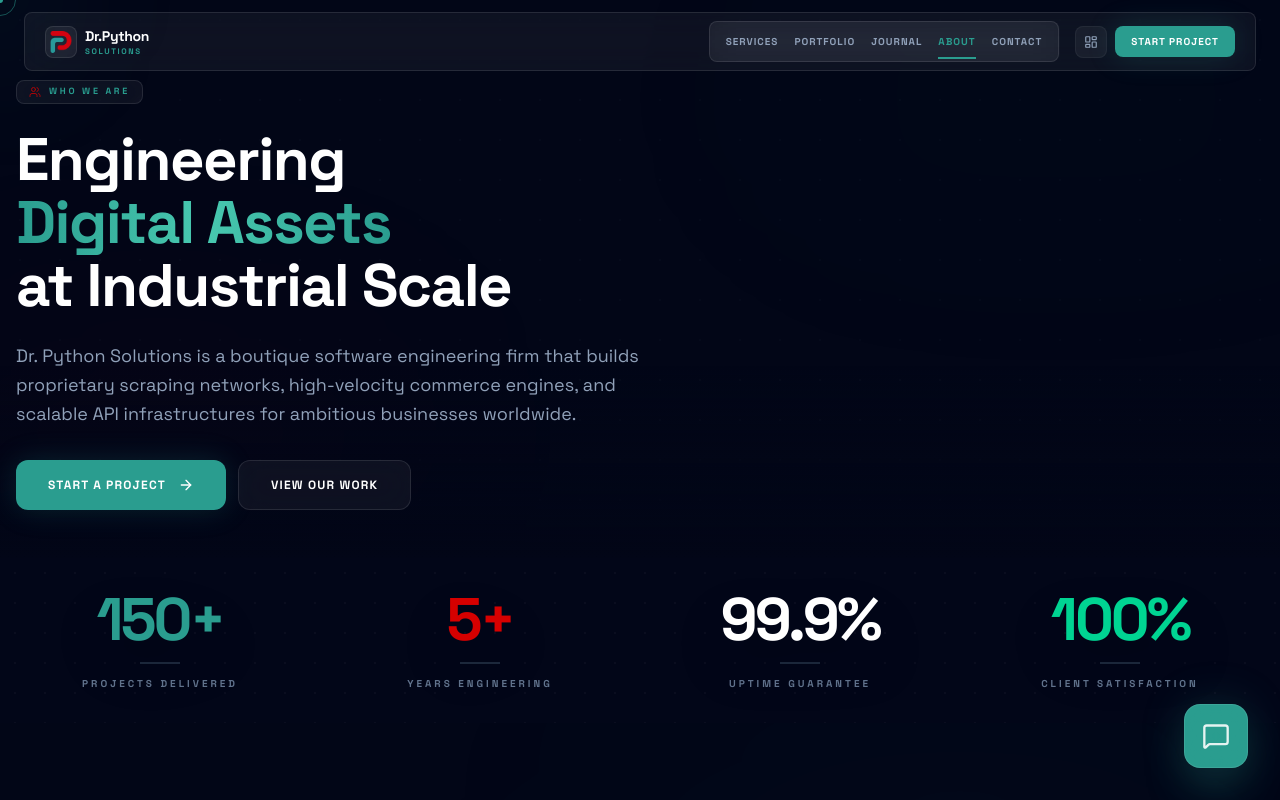
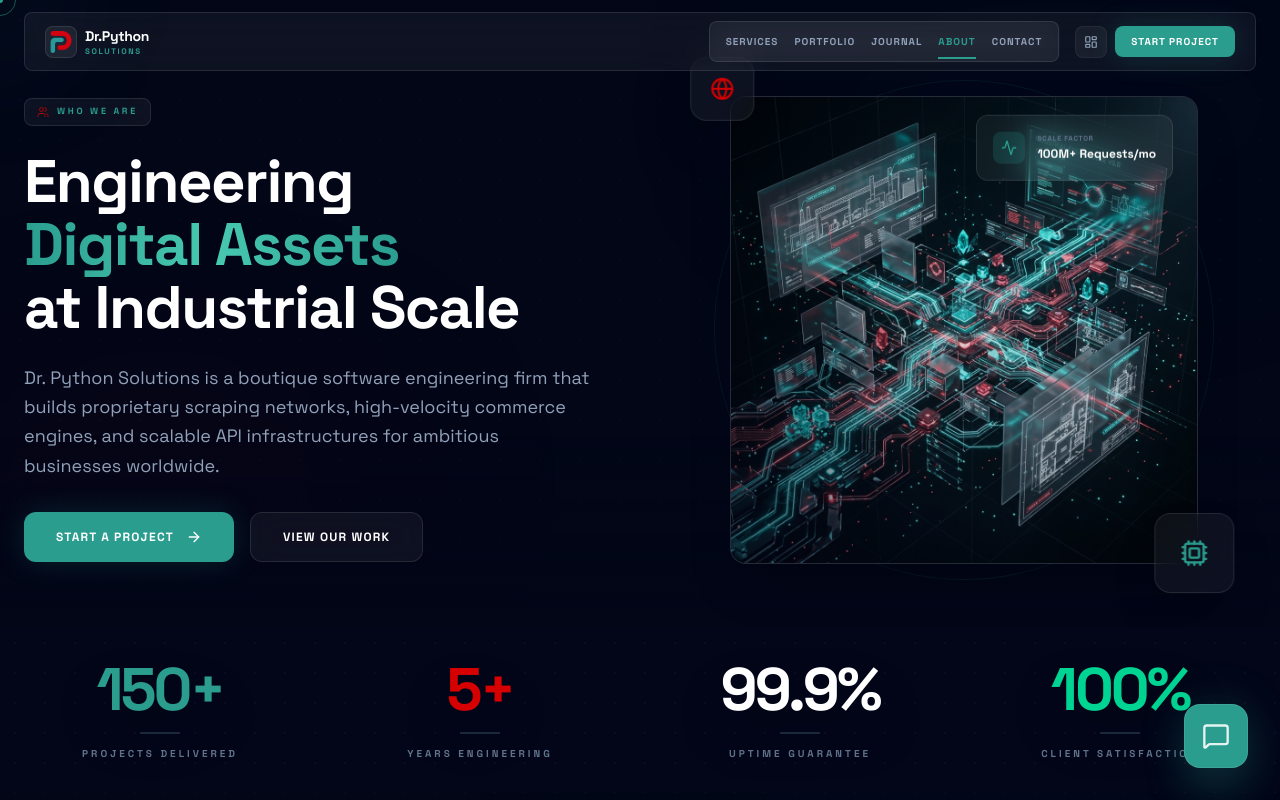
Before and after one commit to samircd4/web_agency_frontend, a Next.js app: page /about in a window 1280 px wide. Shown: the top 800 px of the page. Built offline with nearby package versions, Linux system fonts and the light colour scheme.

Commit message:
fix: import Image component in AboutUs

```diff
--- a/app/dashboard/DashboardView.jsx
+++ b/app/dashboard/DashboardView.jsx
@@ -108,8 +108,8 @@ export default function DashboardView() {
         )}
       </AnimatePresence>
 
-      <aside className={`fixed left-0 top-0 bottom-0 w-64 bg-slate-950 border-r border-white/5 z-[101] flex flex-col p-6 transition-transform duration-300 lg:translate-x-0 ${isSidebarOpen ? 'translate-x-0' : '-translate-x-full lg:translate-x-0'}`}>
-        <div className="flex items-center justify-between mb-10">
+      <aside className={`fixed left-4 top-4 bottom-4 w-60 bg-slate-950/80 backdrop-blur-xl border border-white/5 z-[101] flex flex-col p-5 rounded-xl transition-transform duration-300 lg:translate-x-0 ${isSidebarOpen ? 'translate-x-0' : '-translate-x-[110%] lg:translate-x-0'} shadow-2xl shadow-black/50`}>
+        <div className="flex items-center justify-between mb-8">
           <Link href="/" className="flex items-center gap-3 group">
             <div className="relative w-8 h-8 group-hover:scale-110 transition-transform duration-500">
               <div className="absolute inset-0 bg-brand-teal/20 rounded-lg blur-xl opacity-0 group-hover:opacity-100 transition-opacity" />
@@ -148,9 +148,9 @@ export default function DashboardView() {
                 setActiveTab(item.id);
                 setIsSidebarOpen(false);
               }}
-              className={`w-full flex items-center gap-3 px-4 py-2.5 rounded-lg text-[10px] font-black uppercase tracking-widest transition-all ${
+              className={`w-full flex items-center gap-3 px-4 py-2.5 rounded-lg text-[11px] font-black uppercase tracking-widest transition-all ${
                 activeTab === item.id
-                  ? 'bg-brand-teal/10 text-brand-teal border border-brand-teal/20'
+                  ? 'bg-brand-teal/10 text-brand-teal border border-brand-teal/20 shadow-glow-teal/5'
                   : 'text-slate-500 hover:text-white hover:bg-white/5'
               }`}
             >
@@ -163,16 +163,16 @@ export default function DashboardView() {
         {/* System Health */}
         <div className="mt-auto p-4 rounded-xl bg-white/[0.02] border border-white/5">
           <div className="flex items-center justify-between mb-3">
-            <span className="text-[8px] font-black uppercase tracking-widest text-slate-500">Node Status</span>
+            <span className="text-[8px] font-black uppercase tracking-widest text-slate-500">System</span>
             <span className="flex h-1.5 w-1.5 rounded-full bg-brand-teal animate-pulse" />
           </div>
           <div className="space-y-2">
             <div className="flex items-center justify-between text-[9px] font-bold">
               <span>Uptime</span>
-              <span className="text-white">99.99%</span>
+              <span className="text-white">99.9%</span>
             </div>
             <div className="flex items-center justify-between text-[9px] font-bold">
-              <span>Latency</span>
+              <span>Ping</span>
               <span className="text-white">12ms</span>
             </div>
           </div>
@@ -180,16 +180,16 @@ export default function DashboardView() {
       </aside>
 
       {/* Main Content Area */}
-      <main className="lg:pl-64 min-h-screen relative">
+      <main className="lg:pl-[272px] min-h-screen relative p-6 pr-8">
 
-        {/* Top Header Bar */}
-        <header className="h-16 border-b border-white/5 flex items-center justify-between px-6 bg-slate-950/50 backdrop-blur-md sticky top-0 z-40">
+        {/* Floating Top Header */}
+        <header className="h-14 bg-slate-950/50 backdrop-blur-md border border-white/10 rounded-xl flex items-center justify-between px-5 mb-8 sticky top-6 z-40 shadow-xl shadow-black/20">
           <div className="flex items-center gap-3">
-            <button onClick={() => setIsSidebarOpen(true)} className="lg:hidden p-2 -ml-2 text-slate-400 hover:text-white">
-              <Menu size={20} />
+            <button onClick={() => setIsSidebarOpen(true)} className="lg:hidden p-2 -ml-1 text-slate-400 hover:text-white">
+              <Menu size={18} />
             </button>
-            <div className="hidden sm:flex items-center gap-3 bg-white/5 border border-white/5 rounded-lg px-4 py-1.5 w-80">
-              <Search size={14} className="text-slate-500" />
+            <div className="hidden sm:flex items-center gap-3 bg-white/5 border border-white/5 rounded-lg px-4 py-1.5 w-64 lg:w-96">
+              <Search size={13} className="text-slate-500" />
               <input
                 type="text"
                 placeholder="Search mission protocols..."
@@ -198,33 +198,33 @@ export default function DashboardView() {
             </div>
           </div>
 
-          <div className="flex items-center gap-3">
+          <div className="flex items-center gap-2">
             <button
               onClick={() => setActiveTab('comms')}
-              className="relative p-2 rounded-lg bg-white/5 text-slate-400 hover:text-white transition-all"
+              className="relative p-2 rounded-lg bg-white/5 text-slate-400 hover:text-white transition-all border border-white/5"
             >
-              <MessageSquare size={16} />
+              <MessageSquare size={14} />
               <span className="absolute top-1.5 right-1.5 w-1.5 h-1.5 bg-brand-teal rounded-full border border-slate-950" />
             </button>
-            <button className="relative p-2 rounded-lg bg-white/5 text-slate-400 hover:text-white transition-all">
-              <Bell size={16} />
+            <button className="relative p-2 rounded-lg bg-white/5 text-slate-400 hover:text-white transition-all border border-white/5">
+              <Bell size={14} />
               <span className="absolute top-1.5 right-1.5 w-1.5 h-1.5 bg-brand-red rounded-full border border-slate-950" />
             </button>
-            <div className="h-6 w-px bg-white/10 mx-1" />
-            <div className="flex items-center gap-3">
+            <div className="h-4 w-px bg-white/10 mx-1" />
+            <div className="flex items-center gap-3 ml-1">
               <div className="text-right hidden sm:block">
-                <div className="text-[9px] font-black text-white uppercase tracking-widest">Samir Labs</div>
-                <div className="text-[7px] font-bold text-brand-teal uppercase tracking-widest">Enterprise</div>
+                <div className="text-[10px] font-black text-white uppercase tracking-tight">Samir Labs</div>
+                <div className="text-[7px] font-bold text-brand-teal uppercase tracking-widest">Enterprise Node</div>
               </div>
-              <div className="w-8 h-8 rounded-lg bg-gradient-to-br from-brand-teal to-brand-blue flex items-center justify-center font-black text-white text-xs">
+              <div className="w-8 h-8 rounded-lg bg-gradient-to-br from-brand-teal to-brand-blue flex items-center justify-center font-black text-white text-[10px] border border-white/10">
                 SL
               </div>
             </div>
           </div>
         </header>
 
-        {/* Dashboard Content */}
-        <div className="p-6 max-w-7xl mx-auto">
+        {/* Dashboard Content Container */}
+        <div className="w-full">
 
           <AnimatePresence mode="wait">
             {activeTab === 'missions' && (
--- a/components/AboutUs.jsx
+++ b/components/AboutUs.jsx
@@ -3,9 +3,10 @@
 import React from 'react';
 import { motion } from 'framer-motion';
 import Link from 'next/link';
+import Image from 'next/image';
 import {
     Zap, Code2, Database, Terminal, Globe, Shield, ArrowRight,
-    Cpu, BarChart3, Layers, Users, Award, Clock, Target
+    Cpu, BarChart3, Layers, Users, Award, Clock, Target, Activity
 } from 'lucide-react';
 import ScrollReveal from './ScrollReveal';
 
@@ -76,13 +77,16 @@ export default function AboutUs() {
                 <div className="absolute bottom-0 left-[-10%] w-[45%] h-[45%] bg-brand-red/5 rounded-full blur-[130px] animate-pulse-slow" style={{ animationDelay: '3s' }} />
                 <div className="absolute inset-0 opacity-[0.07] pointer-events-none [background-image:radial-gradient(var(--color-surface-700)_1px,transparent_1px)] [background-size:40px_40px]" />
 
-                <div className="container mx-auto px-4 relative z-10">
-                    <div className="max-w-4xl">
+                <div className="container mx-auto px-6 relative z-10">
+                    <div className="grid lg:grid-cols-2 gap-16 items-center">
+
+                        {/* Left Content */}
+                        <div className="flex flex-col items-start">
                             <motion.div
                                 initial={{ opacity: 0, x: -20 }}
                                 animate={{ opacity: 1, x: 0 }}
                                 transition={{ delay: 0.1 }}
-                            className="inline-flex items-center gap-2 px-3 py-1 rounded-lg bg-white/5 border border-white/10 text-brand-teal text-[9px] font-black tracking-[0.3em] uppercase mb-6 backdrop-blur-md"
+                                className="inline-flex items-center gap-2 px-3 py-1.5 rounded-lg bg-white/5 border border-white/10 text-brand-teal text-[9px] font-black tracking-[0.3em] uppercase mb-6 backdrop-blur-md"
                             >
                                 <Users size={12} className="text-brand-red animate-pulse" />
                                 <span>Who We Are</span>
@@ -103,7 +107,7 @@ export default function AboutUs() {
                                 initial={{ opacity: 0, y: 20 }}
                                 animate={{ opacity: 1, y: 0 }}
                                 transition={{ delay: 0.35, duration: 0.8 }}
-                            className="max-w-2xl text-slate-400 text-sm md:text-lg mb-8 leading-relaxed"
+                                className="max-w-xl text-slate-400 text-sm md:text-lg mb-8 leading-relaxed"
                             >
                                 Dr. Python Solutions is a boutique software engineering firm that builds
                                 proprietary scraping networks, high-velocity commerce engines, and scalable
@@ -114,7 +118,7 @@ export default function AboutUs() {
                                 initial={{ opacity: 0, y: 20 }}
                                 animate={{ opacity: 1, y: 0 }}
                                 transition={{ delay: 0.45 }}
-                            className="flex flex-col sm:flex-row gap-3"
+                                className="flex flex-col sm:flex-row gap-4"
                             >
                                 <Link
                                     href="/start-project"
@@ -129,6 +133,76 @@ export default function AboutUs() {
                                 >
                                     View Our Work
                                 </Link>
+                            </motion.div>
+                        </div>
+
+                        {/* Right Visual Content */}
+                        <motion.div
+                            initial={{ opacity: 0, scale: 0.8 }}
+                            animate={{ opacity: 1, scale: 1 }}
+                            transition={{ delay: 0.5, duration: 1.2, ease: "easeOut" }}
+                            className="relative hidden lg:block"
+                        >
+                            <div className="relative w-full aspect-square max-w-[500px] mx-auto">
+                                {/* Animated Rings */}
+                                <motion.div
+                                    animate={{ rotate: 360 }}
+                                    transition={{ duration: 25, repeat: Infinity, ease: "linear" }}
+                                    className="absolute inset-0 border border-brand-teal/10 rounded-full"
+                                />
+                                <motion.div
+                                    animate={{ rotate: -360 }}
+                                    transition={{ duration: 20, repeat: Infinity, ease: "linear" }}
+                                    className="absolute inset-10 border border-brand-red/10 rounded-full"
+                                />
+
+                                {/* Main Visual Image */}
+                                <div className="absolute inset-4 rounded-2xl overflow-hidden glass border-white/10 shadow-2xl">
+                                    <Image
+                                        src="/images/about/engine-visual.png"
+                                        alt="Industrial Software Engineering"
+                                        fill
+                                        sizes="500px"
+                                        priority
+                                        className="object-cover opacity-90"
+                                    />
+                                    <div className="absolute inset-0 bg-gradient-to-tr from-background via-transparent to-transparent opacity-60" />
+
+                                    {/* Floating Stats Badge */}
+                                    <motion.div
+                                        animate={{ y: [0, -10, 0] }}
+                                        transition={{ duration: 5, repeat: Infinity, ease: "easeInOut" }}
+                                        className="absolute top-6 right-6 p-4 glass border-white/10 rounded-xl shadow-2xl backdrop-blur-2xl"
+                                    >
+                                        <div className="flex items-center gap-3">
+                                            <div className="w-8 h-8 bg-brand-teal/20 rounded-lg flex items-center justify-center text-brand-teal">
+                                                <Activity size={16} />
+                                            </div>
+                                            <div>
+                                                <p className="text-[7px] font-black uppercase tracking-widest text-slate-500 mb-0.5">Scale Factor</p>
+                                                <p className="text-white text-xs font-bold">100M+ Requests/mo</p>
+                                            </div>
+                                        </div>
+                                    </motion.div>
+                                </div>
+
+                                {/* Floating Decorative Icons */}
+                                <motion.div
+                                    animate={{ y: [0, 15, 0], x: [0, 5, 0] }}
+                                    transition={{ duration: 7, repeat: Infinity, ease: "easeInOut" }}
+                                    className="absolute -top-6 -left-6 w-16 h-16 glass border-white/10 rounded-2xl flex items-center justify-center text-brand-red shadow-2xl backdrop-blur-xl"
+                                >
+                                    <Globe size={24} />
+                                </motion.div>
+
+                                <motion.div
+                                    animate={{ y: [0, -15, 0], x: [0, -5, 0] }}
+                                    transition={{ duration: 8, repeat: Infinity, ease: "easeInOut", delay: 1 }}
+                                    className="absolute -bottom-6 -right-6 w-20 h-20 glass border-white/10 rounded-2xl flex items-center justify-center text-brand-teal shadow-2xl backdrop-blur-xl"
+                                >
+                                    <Cpu size={28} />
+                                </motion.div>
+                            </div>
                         </motion.div>
                     </div>
                 </div>
```
Also changed, not shown: public/images/about/engine-visual.png (added). Lines whose indentation alone changed are shown as unchanged.
